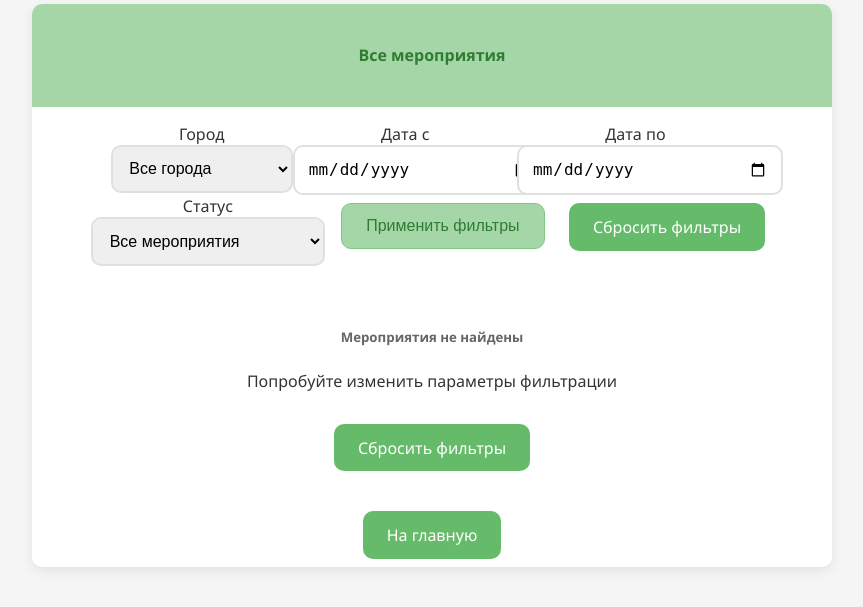
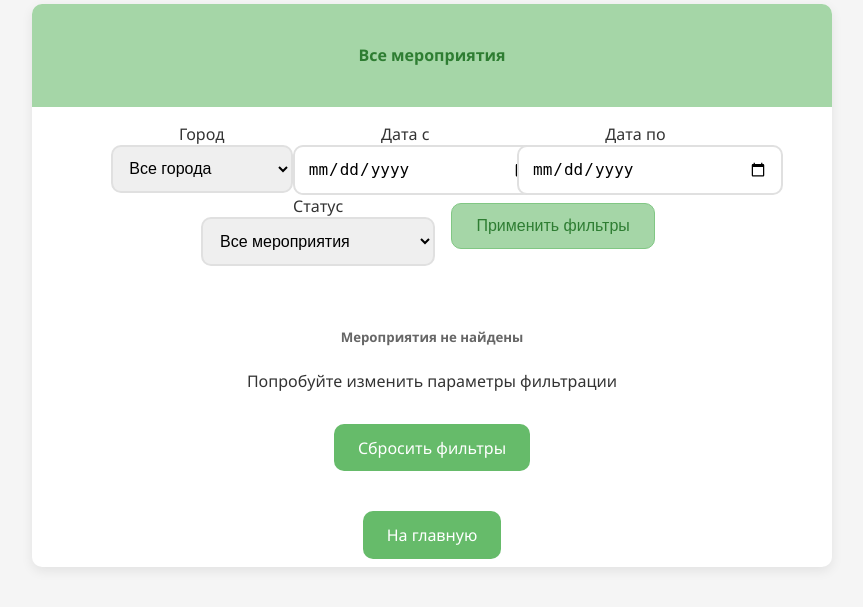
Before and after one commit to kravagee/goodtime, a Flask app: page /events_list in a window 1280 px wide. Shown: the part 158-765 px from the top of the page, without its empty margins (208-1071 px from the left). Run offline with Flask 3, Linux system fonts and the light colour scheme; data that the repository does not hold is empty.

Commit message:
Update events_list.html

```diff
--- a/templates/events_list.html
+++ b/templates/events_list.html
@@ -64,13 +64,6 @@
                 <div class="col-md-3">
                     <label class="form-label d-block">&nbsp;</label>
                     <button type="submit" class="btn btn-primary w-100">Применить фильтры</button>
-                </div>
-
-                <div class="col-md-3">
-                    <label class="form-label d-block">&nbsp;</label>
-                    <a href="{{ url_for('events_list') }}" class="btn btn-secondary w-100">
-                        Сбросить фильтры
-                    </a>
                 </div>
             </form>
         </div>
```
